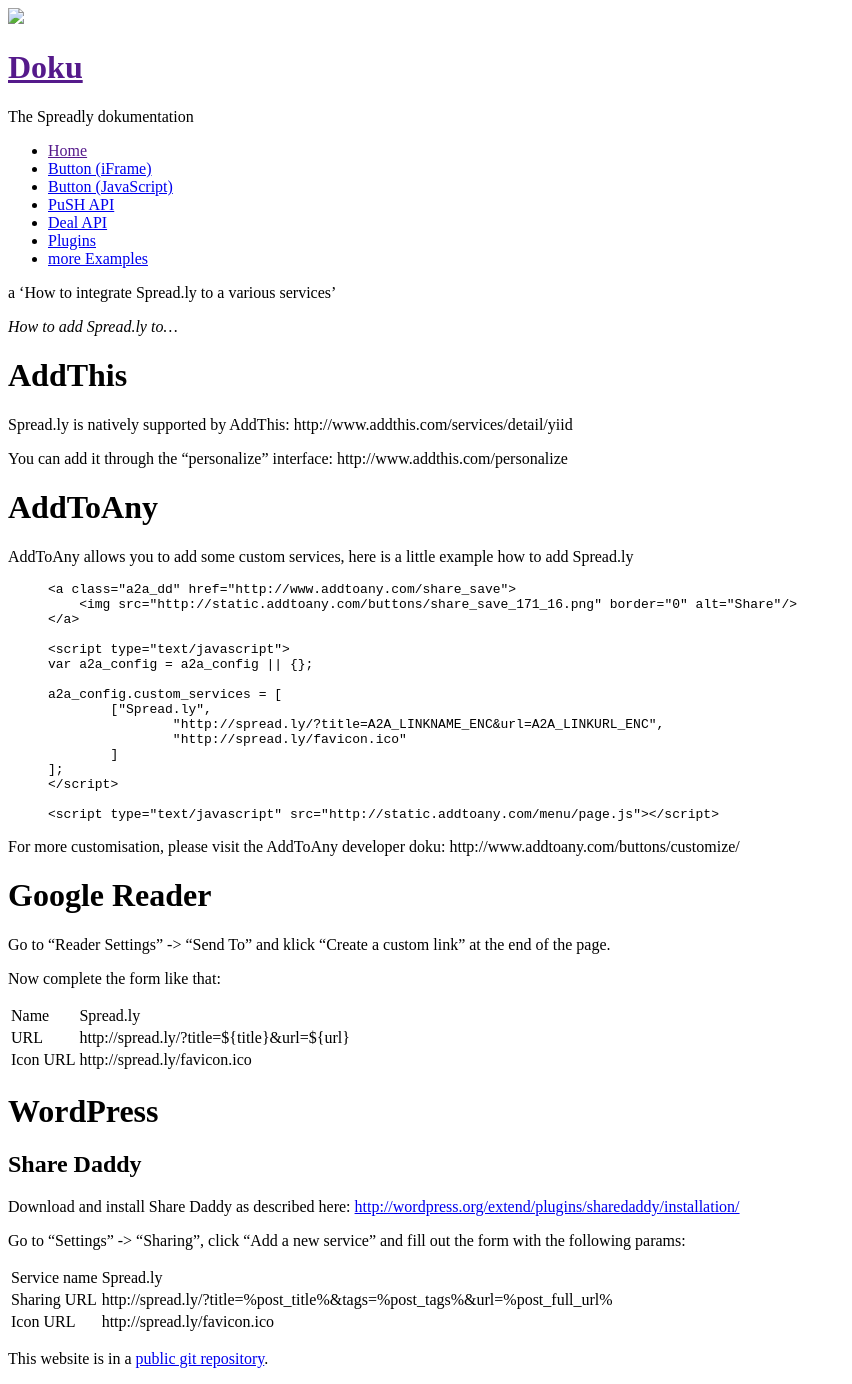
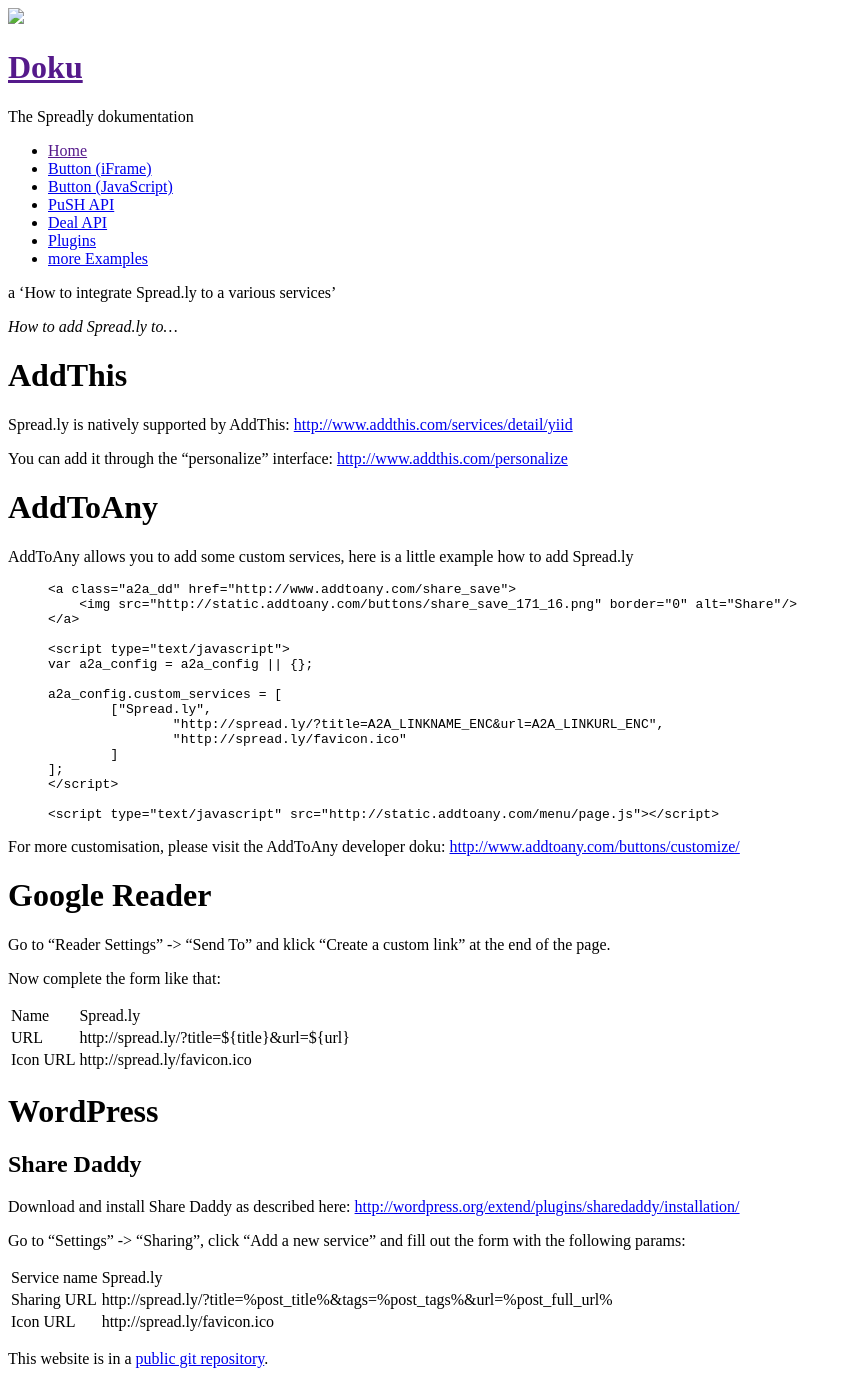
Before and after one commit to 42medien/spreadly-doku, a Jekyll site: the page built from Examples.md, in a window 1280 px wide. Shown: the whole page, without its empty margins (0-852 px from the left). Built offline with Jekyll 4.4.1, drawn with Linux system fonts in a browser that asks for light colours.

Commit message:
fixed links

```diff
--- a/Examples.md
+++ b/Examples.md
@@ -9,9 +9,9 @@ a 'How to integrate Spread.ly to a various services'
 
 # AddThis
 
-Spread.ly is natively supported by AddThis: http://www.addthis.com/services/detail/yiid
+Spread.ly is natively supported by AddThis: <http://www.addthis.com/services/detail/yiid>
 
-You can add it through the "personalize" interface: http://www.addthis.com/personalize
+You can add it through the "personalize" interface: <http://www.addthis.com/personalize>
 
 # AddToAny
 
@@ -36,7 +36,7 @@ a2a_config.custom_services = [
 <script type="text/javascript" src="http://static.addtoany.com/menu/page.js"></script>
 {% endhighlight %}
 
-For more customisation, please visit the AddToAny developer doku: http://www.addtoany.com/buttons/customize/
+For more customisation, please visit the AddToAny developer doku: <http://www.addtoany.com/buttons/customize/>
 
 # Google Reader
 
```
